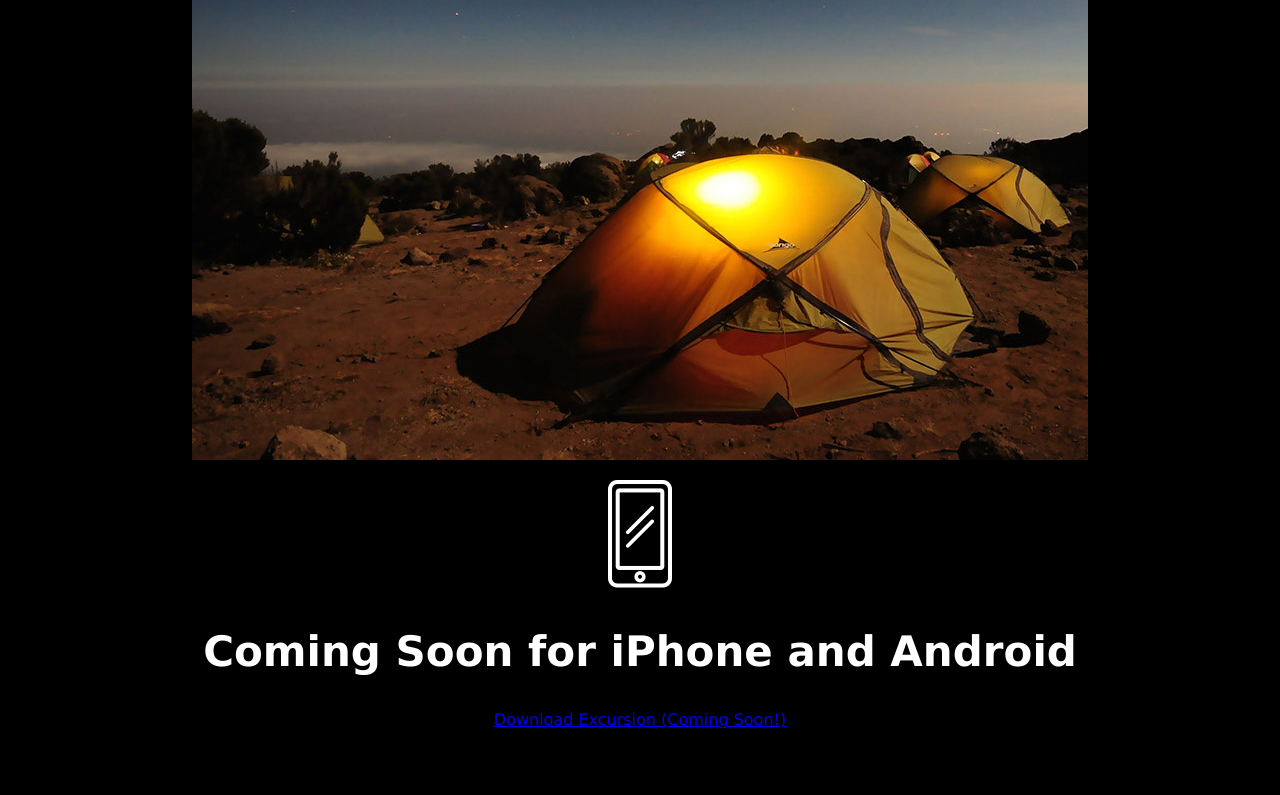
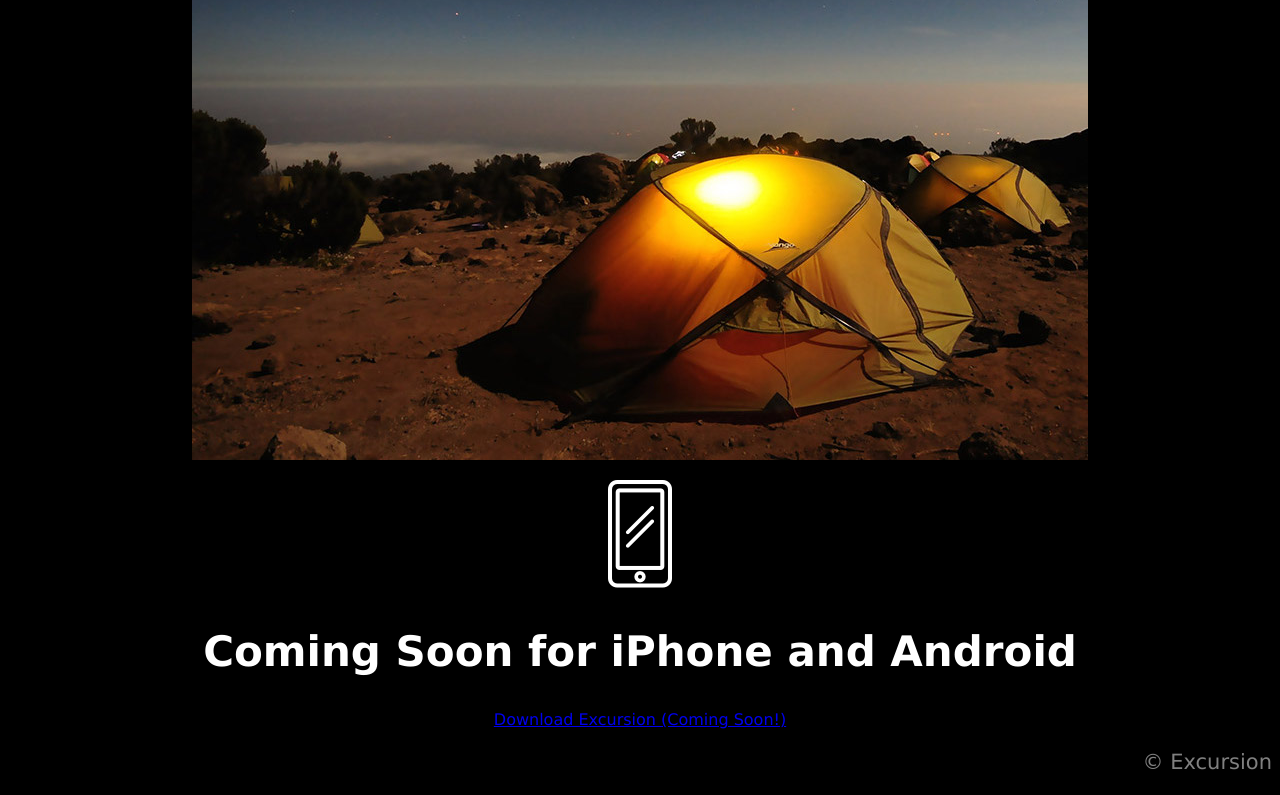
Before and after one commit to BBoehni/excursion, a plain HTML site: page index.html in a window 1280 px wide. Shown: the part 1115-1910 px from the top of the page. Before the commit the page ends 1860 px from the top, so only its background shows below. Drawn offline with Linux system fonts and the light colour scheme.

Commit message:
Final Commit

```diff
--- a/index.html
+++ b/index.html
@@ -24,6 +24,10 @@
      <p id="Hyperlink">
        <a href="https://s3.amazonaws.com/codecademy-content/programs/freelance-one/excursion/index.html#">Download Excursion (Coming Soon!)</a>
      </p>
-
   </body>
+  <footer>
+    <p id="Footer">
+      © Excursion
+    </p>
+  </footer>
 </html>
--- a/resources/css/style.css
+++ b/resources/css/style.css
@@ -20,3 +20,8 @@ h2 {
   font-size: 21px;
   color: gray;
 }
+#Footer {
+font-size: 21px;
+color: gray;
+text-align: right;
+}
```
